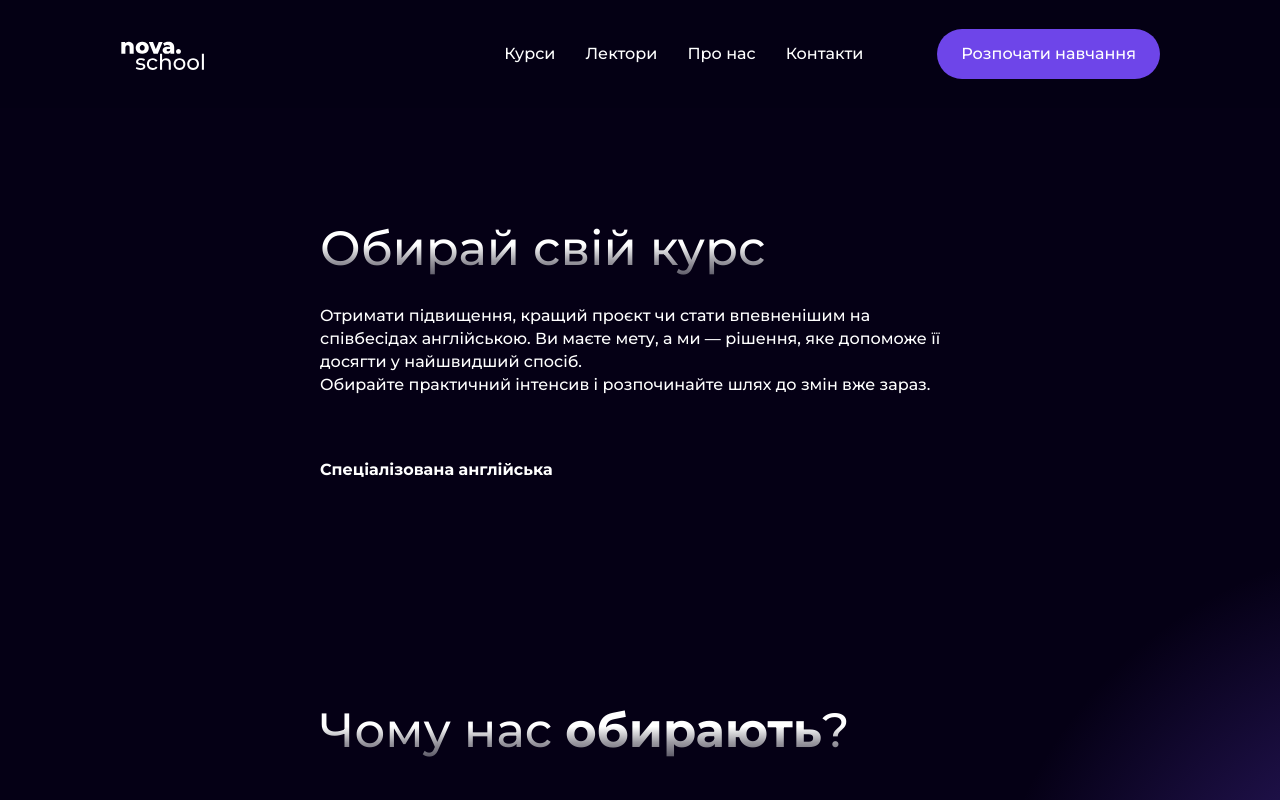
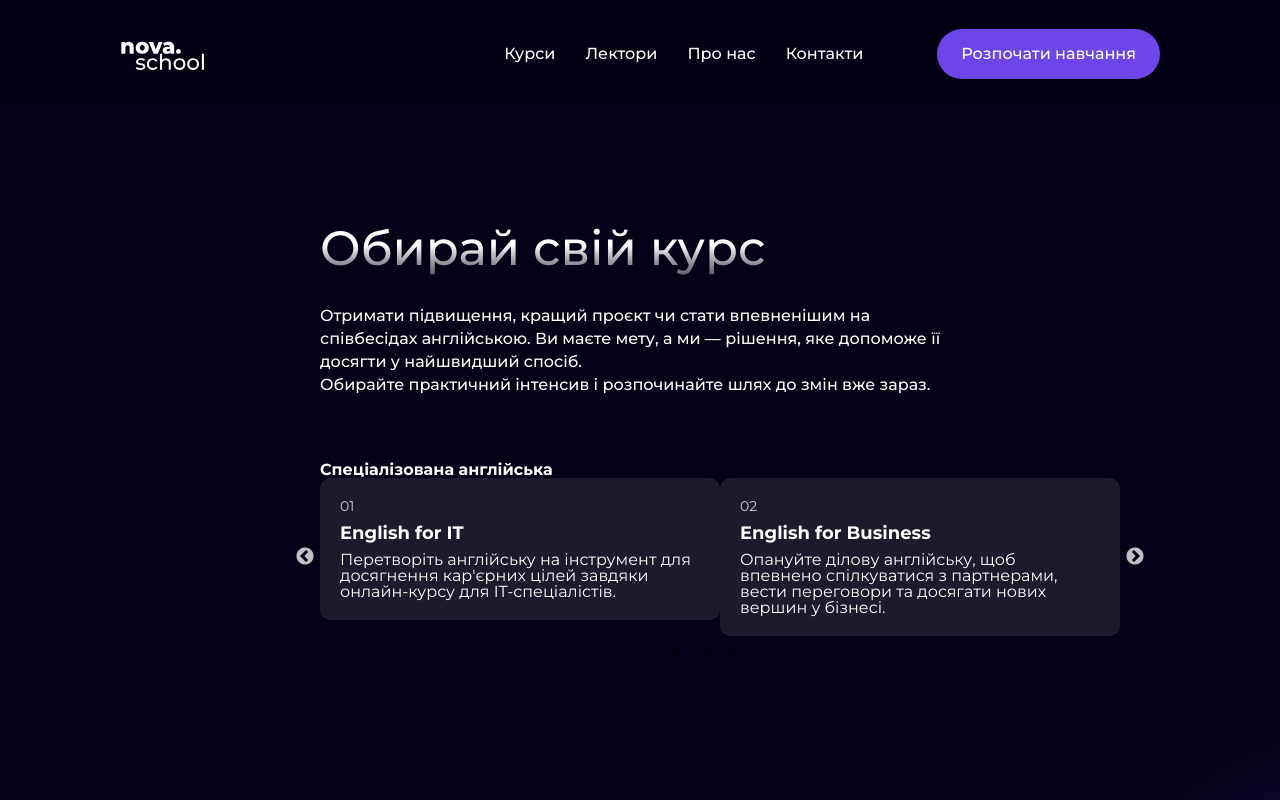
Before and after one commit to evgenia-taipova/english-school, a React (Vite) app: page / in a window 1280 px wide. Shown: the top 800 px of the page. Built offline with nearby package versions, Linux system fonts and the light colour scheme; a web font is replaced by a local one.

Commit message:
start slider

```diff
--- a/src/index.css
+++ b/src/index.css
@@ -1784,3 +1784,31 @@ footer span {
   font-weight: 500;
   line-height: 23px; /* 150% */
 }
+
+
+.slider-container {
+  max-width: 800px;
+  margin: auto;
+  color: white;
+}
+
+.slide {
+  background: rgba(255, 255, 255, 0.1);
+  border-radius: 10px;
+  padding: 20px;
+  text-align: left;
+}
+
+.slide-content span {
+  font-size: 14px;
+  color: #ccc;
+}
+
+.slide-content h3 {
+  font-size: 18px;
+  margin: 10px 0;
+}
+
+.slick-prev, .slick-next {
+  z-index: 10;
+}
--- a/src/pages/Home.jsx
+++ b/src/pages/Home.jsx
@@ -9,6 +9,40 @@ import "slick-carousel/slick/slick.css";
 import "slick-carousel/slick/slick-theme.css";
 
 export function Home() {
+  const courses = [
+    {
+      id: 1,
+      title: "English for IT",
+      description:
+        "Перетворіть англійську на інструмент для досягнення кар'єрних цілей завдяки онлайн-курсу для IT-спеціалістів.",
+    },
+    {
+      id: 2,
+      title: "English for Business",
+      description:
+        "Опануйте ділову англійську, щоб впевнено спілкуватися з партнерами, вести переговори та досягати нових вершин у бізнесі.",
+    },
+    {
+      id: 3,
+      title: "English for Business",
+      description:
+        "Опануйте ділову англійську, щоб впевнено спілкуватися з партнерами, вести переговори та досягати нових вершин у бізнесі.",
+    },
+    {
+      id: 4,
+      title: "English for Business",
+      description:
+        "Опануйте ділову англійську, щоб впевнено спілкуватися з партнерами, вести переговори та досягати нових вершин у бізнесі.",
+    },
+  ];
+  const settings = {
+    dots: true,
+    infinite: true,
+    speed: 500,
+    slidesToShow: 2,
+    slidesToScroll: 1,
+    arrows: true,
+  };
   return (
     <>
       <section className="home-top">
@@ -23,6 +57,17 @@ export function Home() {
         </div>
         <div className="slider-container">
           <h2>Спеціалізована англійська</h2>
+          <Slider {...settings}>
+            {courses.map((course) => (
+              <div key={course.id} className="slide">
+                <div className="slide-content">
+                  <span>{`0${course.id}`}</span>
+                  <h3>{course.title}</h3>
+                  <p>{course.description}</p>
+                </div>
+              </div>
+            ))}
+          </Slider>
         </div>
       </section>
       <section className="advantages">
```
